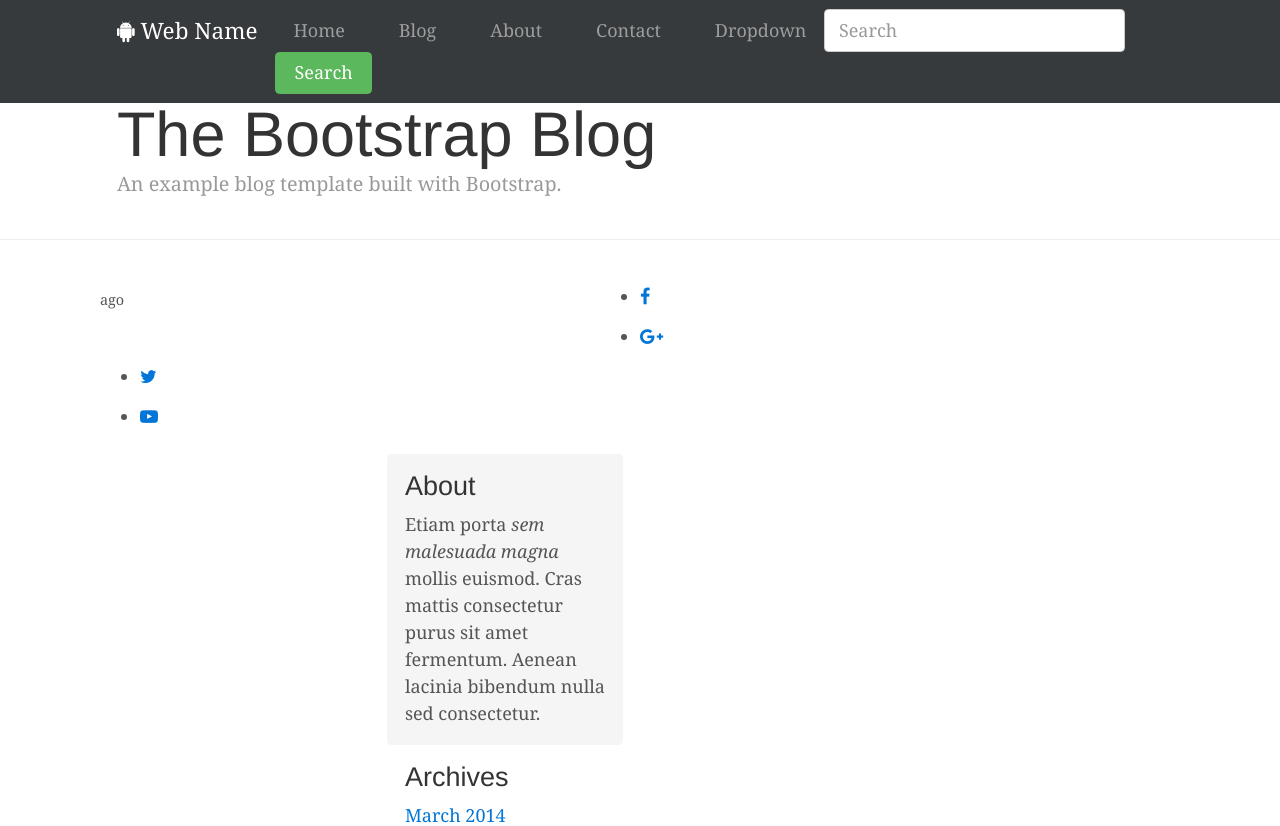
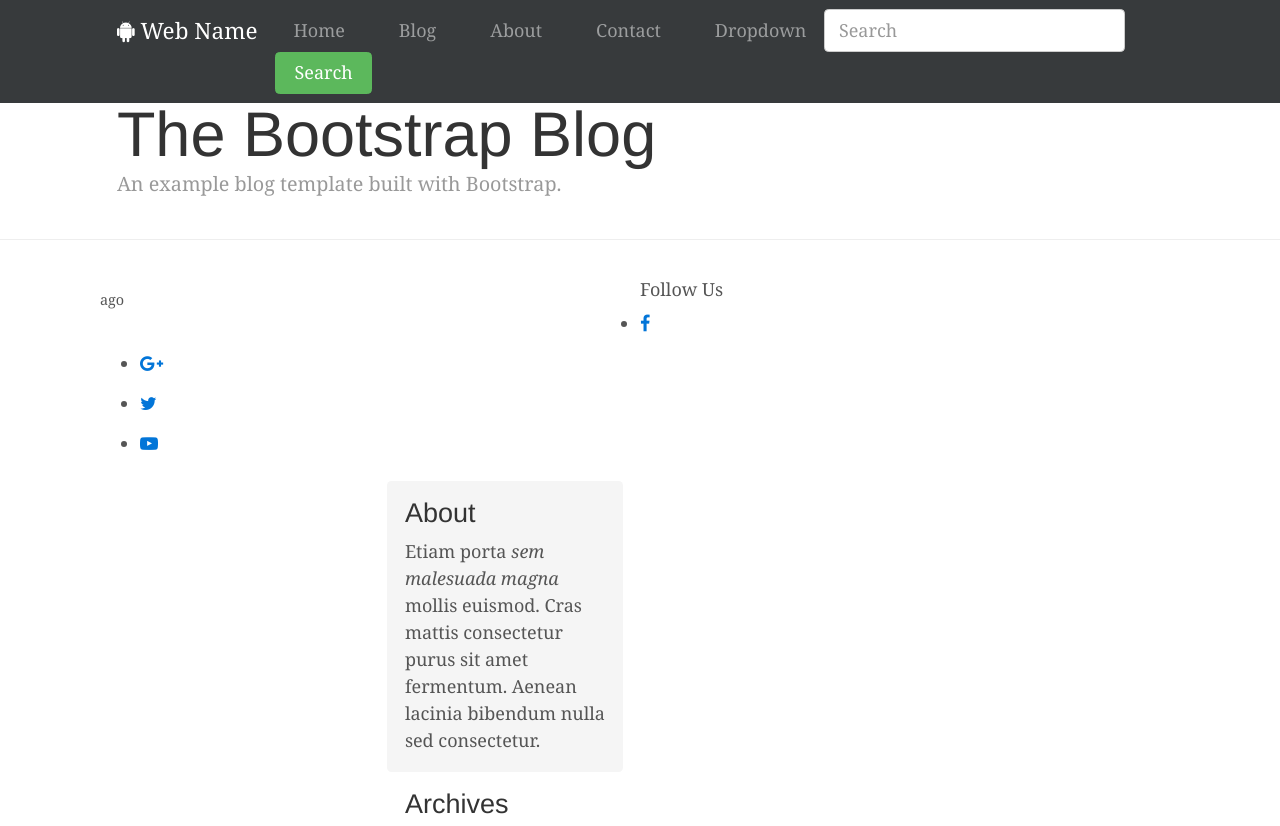
Before and after one commit to jek10/django19, a Django app: template templates/post_detail.html in a window 1280 px wide. Shown: the top 826 px of the page. Run offline with Django 3.2, Linux system fonts and the light colour scheme; the template is opened without the code that fills it, so the values that code supplies are empty; some libraries are stand-ins or nearby versions.

Commit message:
Fixing css

```diff
--- a/templates/post_detail.html
+++ b/templates/post_detail.html
@@ -15,6 +15,7 @@
 </div>
 
 
+<div class="sidebar-box widget_wpex_fontawesome_social_widget clr" id="wpex_fontawesome_social_widget-3"><div class="widget-title">Follow Us</div>
 <div class="wpex-fa-social-widget clr">
 <ul style="font-size:18px;">
 <li>
@@ -29,7 +30,9 @@
 </li><li>
 <a href="http://www.youtube.com/channel/UCOaovjLNXdIch2vLFsw_uew" title="Youtube" class="wpex-youtube wpex-social-btn wpex-social-btn-flat wpex-social-bg" style="height:40px;width:40px;line-height:40px;border-radius:3px;" target="_blank"><span class="fa fa-youtube-play"></span>
 </a>
-</li></ul>
+</li>
+</ul>
+</div>
 </div>
 
 {% endblock content %}
```
